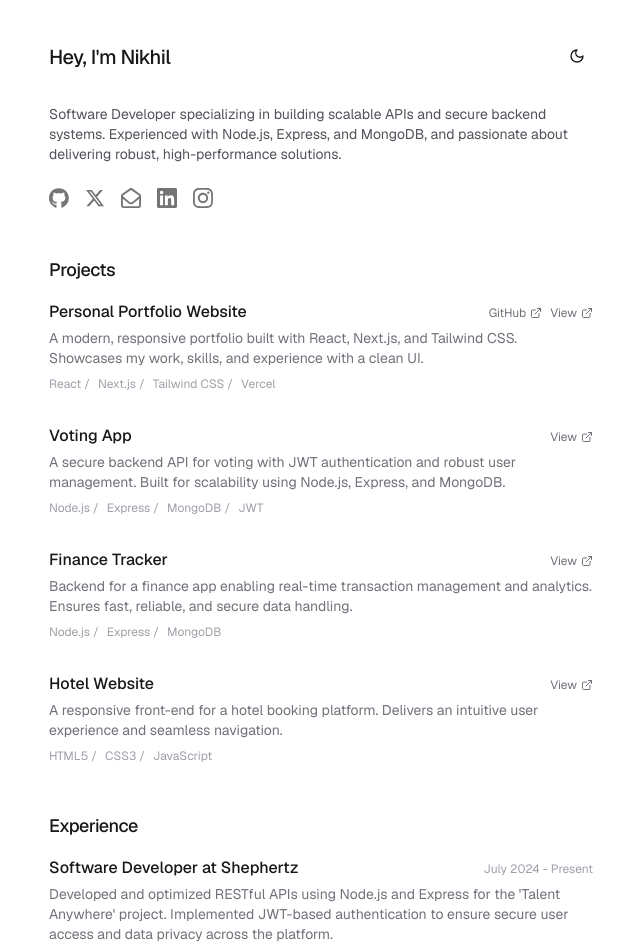
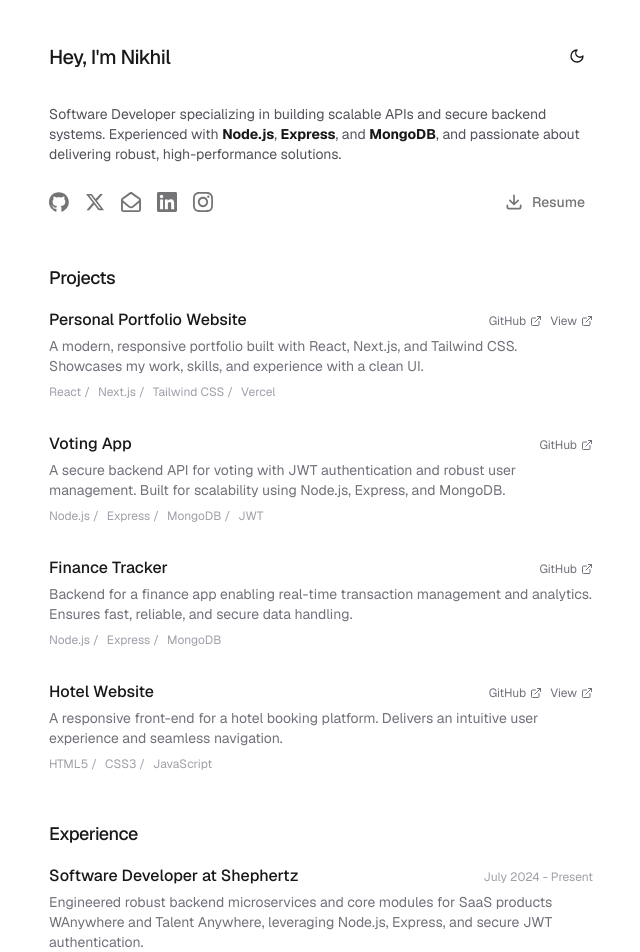
Before and after one commit to nikhilpahujaa/portfolio, a Next.js app: page / in a window 1280 px wide. Shown: the part 40-992 px from the top of the page, without its empty margins (319-959 px from the left). Built offline with nearby package versions, Linux system fonts and the light colour scheme.

Commit message:
Update portfolio with latest changes

```diff
--- a/src/app/contact/page.tsx
+++ b/src/app/contact/page.tsx
@@ -31,7 +31,7 @@ export default function Contact() {
       } else {
         setStatus('error');
       }
-    } catch (error) {
+    } catch {
       setStatus('error');
     }
   };
--- a/src/app/page.tsx
+++ b/src/app/page.tsx
@@ -3,7 +3,7 @@
 import SocialMedia from "@/components/SocialMedia";
 import { ThemeToggle } from "@/components/ThemeToggle";
 import { AnimateIn } from "@/components/animations/AnimateIn";
-import { ExternalLink, ChevronDown, ChevronUp, Mail } from "lucide-react";
+import { ExternalLink, ChevronDown, ChevronUp } from "lucide-react";
 import { useState, useEffect } from "react";
 import Image from "next/image";
 
@@ -29,13 +29,22 @@ export default function Home() {
           </AnimateIn>
           <AnimateIn variant="fadeUp" delay={0.4}>
             <p className="text-sm text-zinc-600 dark:text-zinc-400 max-w-xl mb-6">
-              Software Developer specializing in building scalable APIs and secure backend systems. Experienced with Node.js, Express, and MongoDB, and passionate about delivering robust, high-performance solutions.
+              Software Developer specializing in building scalable APIs and secure backend systems. Experienced with <span className="text-zinc-900 dark:text-zinc-100 font-bold">Node.js</span>, <span className="text-zinc-900 dark:text-zinc-100 font-bold">Express</span>, and <span className="text-zinc-900 dark:text-zinc-100 font-bold">MongoDB</span>, and passionate about delivering robust, high-performance solutions.
             </p>
           </AnimateIn>
 
           <AnimateIn variant="fadeUp" delay={0.6}>
-            <div className="flex items-center gap-5">
+            <div className="flex items-center gap-5 justify-between">
               <SocialMedia />
+              <a
+                href="/Nikhil's Resume.pdf"
+                download
+                className="flex items-center gap-2 px-2 py-1 rounded-md text-zinc-900/60 dark:text-zinc-100/60 hover:text-zinc-900 dark:hover:text-zinc-100 transition-colors text-sm font-medium"
+                style={{ textDecoration: "none", background: "none", border: "none", boxShadow: "none" }}
+              >
+                <svg xmlns="http://www.w3.org/2000/svg" className="w-5 h-5" fill="none" viewBox="0 0 24 24" stroke="currentColor" strokeWidth="2"><path strokeLinecap="round" strokeLinejoin="round" d="M4 16v2a2 2 0 002 2h12a2 2 0 002-2v-2M7 10l5 5m0 0l5-5m-5 5V4" /></svg>
+                Resume
+              </a>
             </div>
           </AnimateIn>
         </section>
@@ -79,7 +88,7 @@ export default function Home() {
                           ) : null}
                         </div>
                       </div>
-                      <p className="text-sm text-zinc-500 dark:text-zinc-400 mb-2">{project.description}</p>
+                      <p className="text-sm text-zinc-500 dark:text-zinc-400 mb-2">{project.description.replace("'", "&apos;")}</p>
                       <div className="flex flex-wrap gap-2">
                         {project.technologies.map((tech, techIndex) => (
                           <span key={techIndex} className="text-xs text-zinc-400 dark:text-zinc-500">
@@ -193,7 +202,7 @@ export default function Home() {
           <div className="space-y-6">
             <AnimateIn variant="fadeUp" delay={0.9}>
               <p className="text-sm text-zinc-600 dark:text-zinc-400">
-                I'm always open to discussing new projects, creative ideas, or opportunities to be part of your vision.
+                I&apos;m always open to discussing new projects, creative ideas, or opportunities to be part of your vision.
               </p>
             </AnimateIn>
             <AnimateIn variant="fadeUp" delay={1.0}>
@@ -218,28 +227,28 @@ const projects = [
     title: "Personal Portfolio Website",
     description: "A modern, responsive portfolio built with React, Next.js, and Tailwind CSS. Showcases my work, skills, and experience with a clean UI.",
     link: "#",
-    github: "https://github.com/nikhilpahujaa/portfolio",
+    github: "https://github.com/nikhilpahujaa/portfolio-New",
     technologies: ["React", "Next.js", "Tailwind CSS", "Vercel"],
   },
   {
     title: "Voting App",
     description: "A secure backend API for voting with JWT authentication and robust user management. Built for scalability using Node.js, Express, and MongoDB.",
-    link: "#",
-    github: null,
+    link: null,
+    github: "https://github.com/nikhilpahujaa/voting-app",
     technologies: ["Node.js", "Express", "MongoDB", "JWT"],
   },
   {
     title: "Finance Tracker",
     description: "Backend for a finance app enabling real-time transaction management and analytics. Ensures fast, reliable, and secure data handling.",
-    link: "#",
-    github: null,
+    link: null,
+    github: "https://github.com/nikhilpahujaa/personal-finance-tracker",
     technologies: ["Node.js", "Express", "MongoDB"],
   },
   {
     title: "Hotel Website",
     description: "A responsive front-end for a hotel booking platform. Delivers an intuitive user experience and seamless navigation.",
-    link: "#",
-    github: null,
+    link: "https://nikhilpahujaa.github.io/Hotel-Website/",
+    github: "https://github.com/nikhilpahujaa/Hotel-Website",
     technologies: ["HTML5", "CSS3", "JavaScript"],
   }
 ];
@@ -249,7 +258,7 @@ const experience = [
     role: "Software Developer",
     company: "Shephertz",
     period: "July 2024 - Present",
-    description: "Developed and optimized RESTful APIs using Node.js and Express for the 'Talent Anywhere' project. Implemented JWT-based authentication to ensure secure user access and data privacy across the platform.",
+    description: "Engineered robust backend microservices and core modules for SaaS products WAnywhere and Talent Anywhere, leveraging Node.js, Express, and secure JWT authentication.",
     technologies: ["Node.js", "Express", "RESTful APIs", "JWT"],
   },
   {
@@ -327,7 +336,7 @@ const ContactForm = () => {
   return (
     <form onSubmit={handleSubmit} className="space-y-4 w-full">
       <div>
-        <label htmlFor="senderEmail" className="block text-xs font-medium mb-1 text-zinc-700 dark:text-zinc-200">
+        <label htmlFor="senderEmail" className="block text-sm font-medium mb-1 text-zinc-700 dark:text-zinc-200">
           Your Email
         </label>
         {isMounted && (
@@ -343,7 +352,7 @@ const ContactForm = () => {
         )}
       </div>
       <div>
-        <label htmlFor="message" className="block text-xs font-medium mb-1 text-zinc-700 dark:text-zinc-200">
+        <label htmlFor="message" className="block text-sm font-medium mb-1 text-zinc-700 dark:text-zinc-200">
           Message
         </label>
         <textarea
--- a/src/components/SocialMedia.tsx
+++ b/src/components/SocialMedia.tsx
@@ -25,7 +25,7 @@ const Icon: React.FC<IconProps> = ({ name, className }) => {
 
 const SocialMedia: React.FC = () => {
   return (
-    <div className="flex flex-row gap-4">
+    <div className="flex flex-row gap-4 items-center">
       {socialMedia.map((link) => (
         <Link
           key={link.name}
--- a/src/components/ThemeProvider.tsx
+++ b/src/components/ThemeProvider.tsx
@@ -22,7 +22,7 @@ const initialState: ThemeProviderState = {
 
 const ThemeProviderContext = createContext<ThemeProviderState>(initialState);
 
-export function ThemeProvider({ children, defaultTheme = "system", storageKey = "theme", ...props }: ThemeProviderProps) {
+export function ThemeProvider({ children, defaultTheme = "light", storageKey = "theme", ...props }: ThemeProviderProps) {
   const [theme, setTheme] = useState<Theme>(defaultTheme);
 
   useEffect(() => {
--- a/src/components/animations/AnimateIn.tsx
+++ b/src/components/animations/AnimateIn.tsx
@@ -19,6 +19,7 @@ export function AnimateIn({ children, delay = 0, className = "", variant = "fade
   const ref = useRef<HTMLDivElement>(null);
 
   useEffect(() => {
+    const node = ref.current;
     const timeout = setTimeout(() => {
       setIsVisible(true);
       if (once) setHasAnimated(true);
@@ -40,13 +41,13 @@ export function AnimateIn({ children, delay = 0, className = "", variant = "fade
         { threshold: 0.1 }
       );
 
-      if (ref.current) {
-        observer.observe(ref.current);
+      if (node) {
+        observer.observe(node);
       }
 
       return () => {
-        if (ref.current) {
-          observer.unobserve(ref.current);
+        if (node) {
+          observer.unobserve(node);
         }
         clearTimeout(timeout);
       };
--- a/src/utilities/socialMedia.ts
+++ b/src/utilities/socialMedia.ts
@@ -1,4 +1,4 @@
-export default [
+const socialMedia = [
   {
     name: "github",
     link: "https://github.com/nikhilpahujaa",
@@ -20,3 +20,4 @@ export default [
     link: "https://instagram.com/nikhilpahujaa",
   },
 ];
+export default socialMedia;
```
Also changed, not shown: 2 other files (tests, documents, lock files or other folders).
